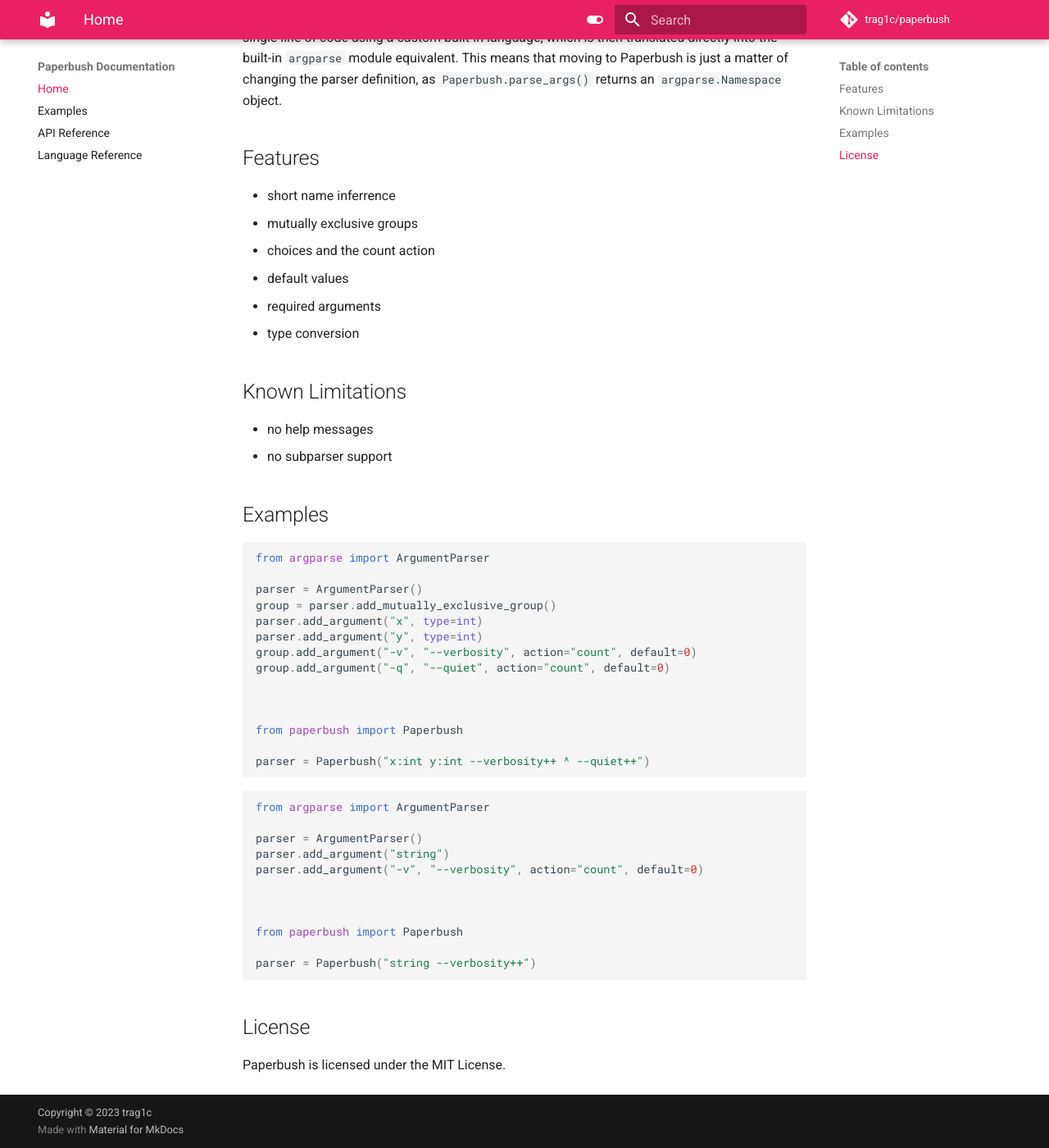
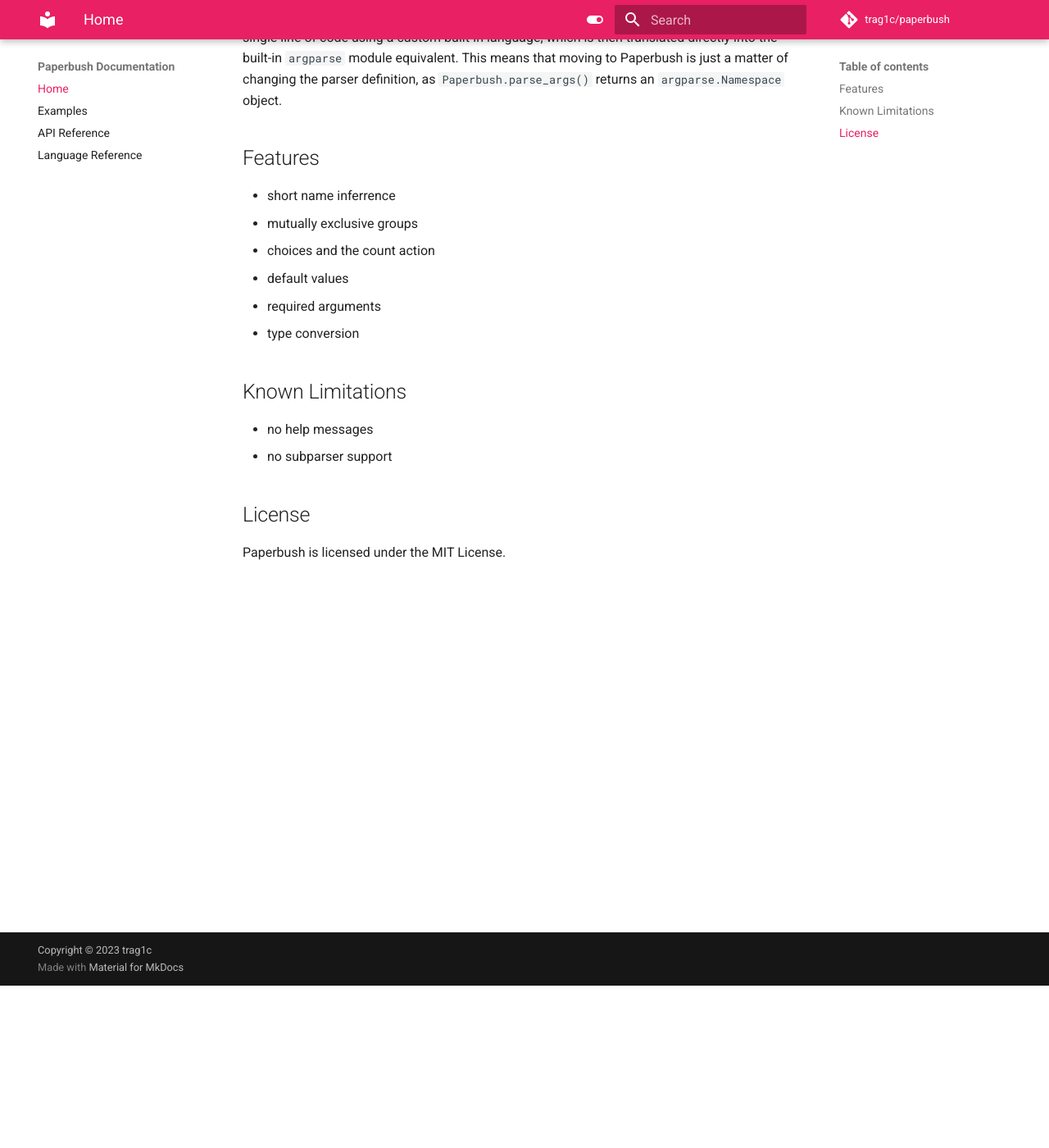
Before and after one commit to trag1c/paperbush, an MkDocs documentation site: the page built from docs/index.md, in a window 1280 px wide and 1400 px high, scrolled down 198 px. Shown: the whole window at 82% size. Built offline with MkDocs 1.6.1 and Material for MkDocs 9.7.7, drawn with Linux system fonts in a browser that asks for light colours; comment, search, counter and statistics services are not loaded.

Commit message:
Removed Examples section

````diff
--- a/docs/index.md
+++ b/docs/index.md
@@ -14,36 +14,5 @@
 - no help messages
 - no subparser support
 
-## Examples
-```py
-from argparse import ArgumentParser
-
-parser = ArgumentParser()
-group = parser.add_mutually_exclusive_group()
-parser.add_argument("x", type=int)
-parser.add_argument("y", type=int)
-group.add_argument("-v", "--verbosity", action="count", default=0)
-group.add_argument("-q", "--quiet", action="count", default=0)
-
-
-
-from paperbush import Paperbush
-
-parser = Paperbush("x:int y:int --verbosity++ ^ --quiet++")
-```
-```py
-from argparse import ArgumentParser
-
-parser = ArgumentParser()
-parser.add_argument("string")
-parser.add_argument("-v", "--verbosity", action="count", default=0)
-
-
-
-from paperbush import Paperbush
-
-parser = Paperbush("string --verbosity++")
-```
-
 ## License
 Paperbush is licensed under the MIT License.
````
Also changed, not shown: README.md (+0 -31 lines).
